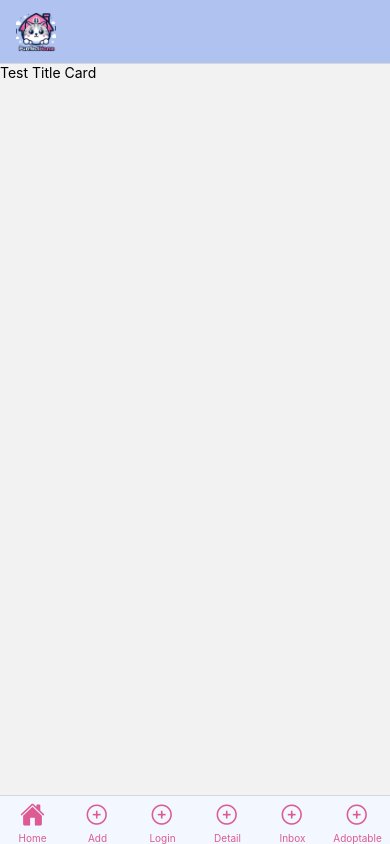
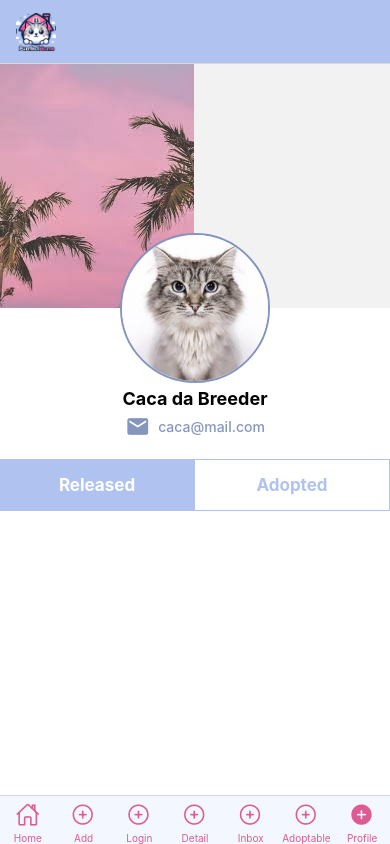
Before and after one commit to PurrfectHome/purrfecthome-frontend, a React Native app in the folder ph/: screen /Profile in a window 390 px wide. Built offline with nearby package versions, Linux system fonts and the light colour scheme.

Commit message:
profile screen

```diff
--- a/ph/navigators/TabNav.jsx
+++ b/ph/navigators/TabNav.jsx
@@ -30,6 +30,8 @@ export default function TabNav() {
           } else if (route.name === "Detail") {
             iconName = focused ? "add-circle" : "add-circle-outline";
           } else if (route.name === "Adoptable") {
+            iconName = focused ? "add-circle" : "add-circle-outline";
+          } else if (route.name === "Profile") {
             iconName = focused ? "add-circle" : "add-circle-outline";
           }
 
@@ -97,6 +99,15 @@ export default function TabNav() {
           };
         }}
       />
+      <Tab.Screen
+        name="Profile"
+        component={Profile}
+        options={() => {
+          return {
+            headerShown: false,
+          };
+        }}
+      />
     </Tab.Navigator>
   );
 }
--- a/ph/screens/Inbox.jsx
+++ b/ph/screens/Inbox.jsx
@@ -49,7 +49,13 @@ export default function Inbox({ navigation }) {
               }}
             >
               <Text style={{ fontWeight: "bold" }}>Caca da Breeder</Text>
-              <Text style={{ color: "#B59BFF", fontSize: 10 }}>
+              <Text
+                style={{
+                  // color: "#B59BFF",
+                  color: "#8596BE",
+                  fontSize: 10,
+                }}
+              >
                 Hello, I would like to adopt Daisy...
               </Text>
             </View>
--- a/ph/screens/Profile.jsx
+++ b/ph/screens/Profile.jsx
@@ -1,41 +1,113 @@
-import { Image, Text, View } from "react-native";
+import {
+  Image,
+  ImageBackground,
+  ScrollView,
+  Text,
+  TouchableOpacity,
+  View,
+} from "react-native";
 import { MaterialIcons } from "@expo/vector-icons";
 
 export default function Profile({ navigation }) {
   return (
     <View style={{ flex: 1 }}>
-      <View style={{ flex: 0.5, backgroundColor: "black" }}></View>
-      <View style={{ flex: 1, backgroundColor: "white" }}>
+      <ImageBackground
+        source={require("../img/banner.jpeg")}
+        style={{ flex: 0.5, opacity: 0.8 }}
+        resizeMode={"cover"}
+      >
+        <View style={{ flex: 0.5 }}></View>
+      </ImageBackground>
+
+      <View style={{ flex: 1, backgroundColor: "#FFFFFF" }}>
         <View style={{ justifyContent: "center", alignItems: "center" }}>
           <Image
             source={require("../img/catie.jpeg")}
             style={{
-              width: 100,
-              height: 100,
-              borderRadius: 100 / 2,
-              borderWidth: 3,
-              borderColor: "#DC5B93",
+              width: 150,
+              height: 150,
+              borderRadius: 150 / 2,
+              borderWidth: 2,
+              borderColor: "#8596BE",
+              position: "absolute",
+              zIndex: 2,
             }}
           />
         </View>
-        <View>
+        <View style={{ marginTop: 80 }}>
           <Text
-            style={{ fontWeight: "bold", fontSize: 18, textAlign: "center" }}
+            style={{
+              fontWeight: "bold",
+              fontSize: 18,
+              textAlign: "center",
+            }}
           >
             Caca da Breeder
           </Text>
-          <Text style={{ textAlign: "center" }}>username: caca's</Text>
+          {/* <Text style={{ textAlign: "center" }}>username: caca's</Text> */}
           <View
             style={{
               flexDirection: "row",
               alignItems: "center",
               justifyContent: "center",
+              marginTop: 5,
             }}
           >
-            <MaterialIcons name="email" size={24} color="#DC5B93" />
-            <Text>caca@mail.com</Text>
+            <MaterialIcons name="email" size={25} color="#8596BE" />
+            <View
+              style={{
+                justifyContent: "center",
+                marginLeft: 8,
+              }}
+            >
+              <Text style={{ color: "#8596BE", fontWeight: "500" }}>
+                caca@mail.com
+              </Text>
+            </View>
           </View>
         </View>
+        {/* list post START HERE */}
+        <ScrollView>
+          <View style={{ flexDirection: "row", marginTop: 20 }}>
+            <TouchableOpacity
+              style={{
+                flex: 1,
+                paddingVertical: 15,
+                // backgroundColor: "#DC5B93",
+                backgroundColor: "#B0C3F0",
+                justifyContent: "center",
+                alignItems: "center",
+                // borderRadius: 3,
+                elevation: 2,
+              }}
+            >
+              <Text
+                style={{ color: "white", fontWeight: "bold", fontSize: 17 }}
+              >
+                Released
+              </Text>
+            </TouchableOpacity>
+            <TouchableOpacity
+              style={{
+                flex: 1,
+                paddingVertical: 15,
+                backgroundColor: "white",
+                justifyContent: "center",
+                alignItems: "center",
+                borderWidth: 1,
+                borderColor: "#B0C3F0",
+                // borderRadius: 3,
+                elevation: 2,
+              }}
+            >
+              <Text
+                style={{ color: "#B0C3F0", fontWeight: "bold", fontSize: 17 }}
+              >
+                Adopted
+              </Text>
+            </TouchableOpacity>
+          </View>
+        </ScrollView>
       </View>
     </View>
   );
```
